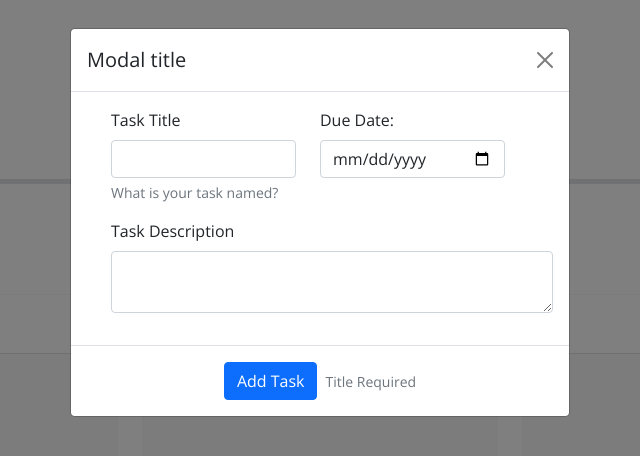
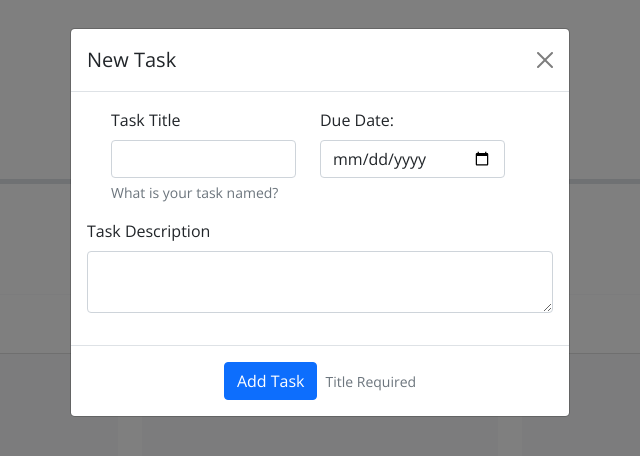
Before and after one commit to frenzie24/task-board, a plain HTML site: page index.html in a window 1280 px wide. Both pictures are taken after a click on the button "Add Task". Shown: the full height of the page, 320-960 px from the left. Drawn offline with nearby package versions, Linux system fonts and the light colour scheme.

Commit message:
added comments to modal

```diff
--- a/index.html
+++ b/index.html
@@ -28,29 +28,37 @@
     <div class="modal" tabindex="-1" id="taskModal">
       <div class="modal-dialog">
         <div class="modal-content">
+          <!-- modal header-->
           <div class="modal-header">
-            <h5 class="modal-title">Modal title</h5>
+            <h5 class="modal-title">New Task</h5>
             <button type="button" class="btn-close" data-bs-dismiss="modal" aria-label="Close"></button>
           </div>
+          <!-- modal body -->
           <div class="modal-body" title="Add a Task">
             <form>
+              <!-- container for title and due date forms, displays them in a row-->
               <div class="container-md row">
+                <!-- container for task title due date -->
                 <div class="mb-3 col">
                   <label for="task-title" class="form-label">Task Title</label>
                   <input type="text" class="form-control" id="task-title" aria-describedby="task-help">
                   <div id="task-help" class="form-text">What is your task named?</div>
                 </div>
                 <div class="mb-3 col">
+                  <!-- container for task title input -->
                   <label for="task-due-date" class="form-label">Due Date:</label>
                   <input type="date" class="form-control" id="task-due-date">
                 </div>
               </div>
-              <div class="mb-3 form-check">
+
+                <!-- container for task description text area -->
+              <div class="mb-3">
                 <label class="form-label" for="task-decscription">Task Description</label>
                 <textarea class="form-control" id="task-decscription"></textarea>
               </div>
             </form>
           </div>
+          <!-- modal footer-->
           <div class="modal-footer justify-content-center">
 
             <button type="submit" class="btn btn-primary align-center" id="add-task-btn" aria-describedby="add-btn-help">Add
```
